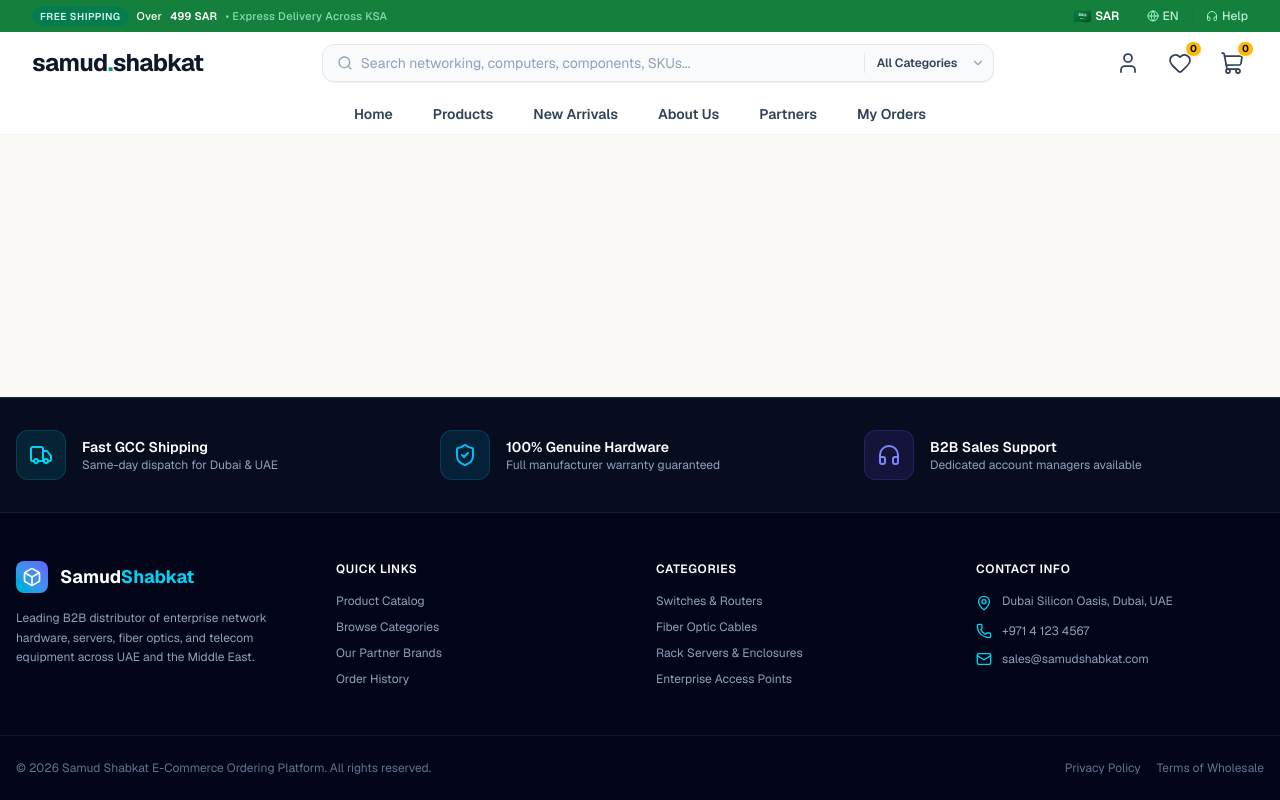
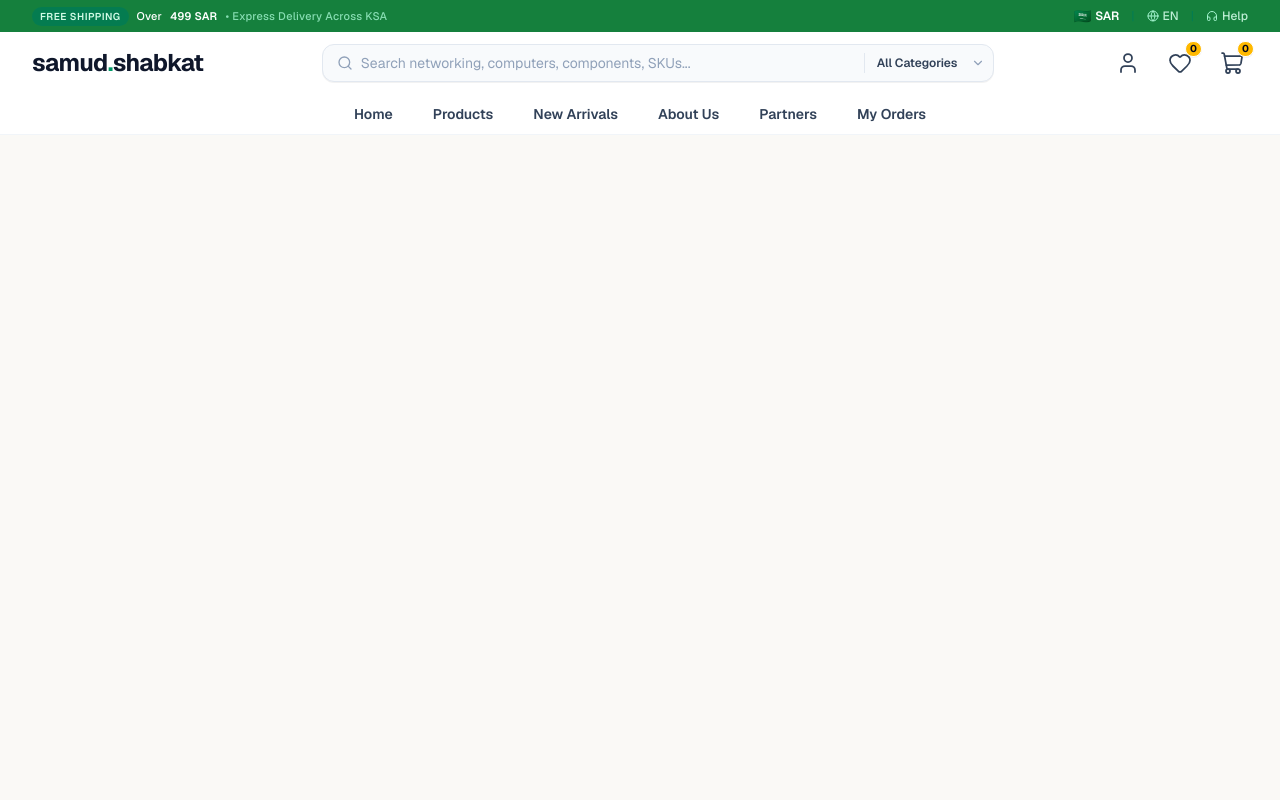
Before and after one commit to ansabazys/samud-shabkat, a Next.js app in the folder apps/web/: page / in a window 1280 px wide. Built offline with nearby package versions, Linux system fonts and the light colour scheme.

Commit message:
refactor(layout): temporarily remove footer

```diff
--- a/apps/web/src/app/globals.css
+++ b/apps/web/src/app/globals.css
@@ -11,7 +11,7 @@
 }
 
 :root {
-  --background: #faf9f6;
+  --background: #ebe6d8;
   --foreground: #0f172a;
   --card: #ffffff;
   --card-foreground: #0f172a;
--- a/apps/web/src/components/layout/app-shell.tsx
+++ b/apps/web/src/components/layout/app-shell.tsx
@@ -2,7 +2,7 @@
 
 import { usePathname } from "next/navigation";
 import { Header } from "@/components/layout/header";
-import { Footer } from "@/components/layout/footer";
+// import { Footer } from "@/components/layout/footer";
 import { CartDrawer } from "@/components/cart/cart-drawer";
 
 export function AppShell({ children }: { children: React.ReactNode }) {
@@ -24,7 +24,7 @@ export function AppShell({ children }: { children: React.ReactNode }) {
       <Header />
       <main className="flex-1 w-full">{children}</main>
       <CartDrawer />
-      <Footer />
+      {/* <Footer /> */}
     </div>
   );
 }
```
